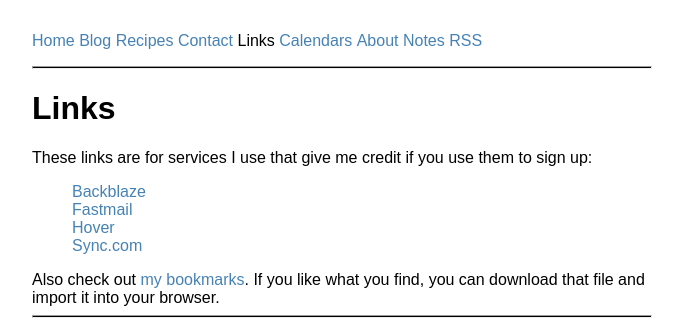
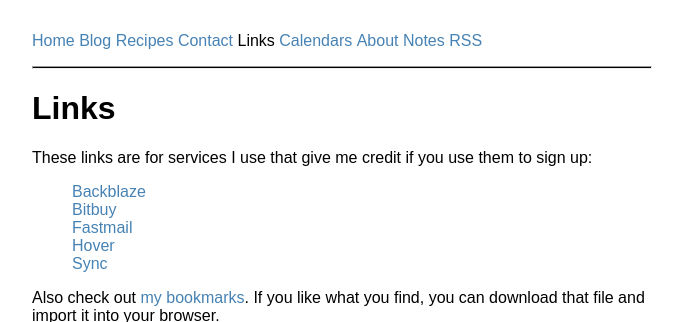
Before and after one commit to jacobpledger/website, a Jekyll site: the page built from links.html, in a window 1280 px wide, cut to the strip 0-322 px from the top of the page. Shown: the whole strip, without its empty margins (298-981 px from the left). Built offline with Jekyll 4.4.1, drawn with Linux system fonts in a browser that asks for light colours.

Commit message:
update affiliate links

```diff
--- a/_includes/affiliates.html
+++ b/_includes/affiliates.html
@@ -1,8 +1,9 @@
 <div class="affiliates">
-<ul>
-    <li><a href="https://secure.backblaze.com/r/01nknw">Backblaze</a></li>
-    <li><a href="https://www.fastmail.com/?STKI=16663481">Fastmail</a></li>
-    <li><a href="https://hover.com/IFrLywlg">Hover</a></li>
-    <li><a href="https://www.sync.com/?_sync_refer=12ca0da20">Sync.com</a></li>
-</ul>
+    <ul>
+        <li><a href="https://secure.backblaze.com/r/01nknw">Backblaze</a></li>
+        <li><a href="https://bitbuy.ca/sign-up?c=M5BTA6ZQ1">Bitbuy</a></li>
+        <li><a href="https://www.fastmail.com/?STKI=16663481">Fastmail</a></li>
+        <li><a href="https://hover.com/IFrLywlg">Hover</a></li>
+        <li><a href="https://www.sync.com/?_sync_refer=12ca0da20">Sync</a></li>
+    </ul>
 </div>
```
